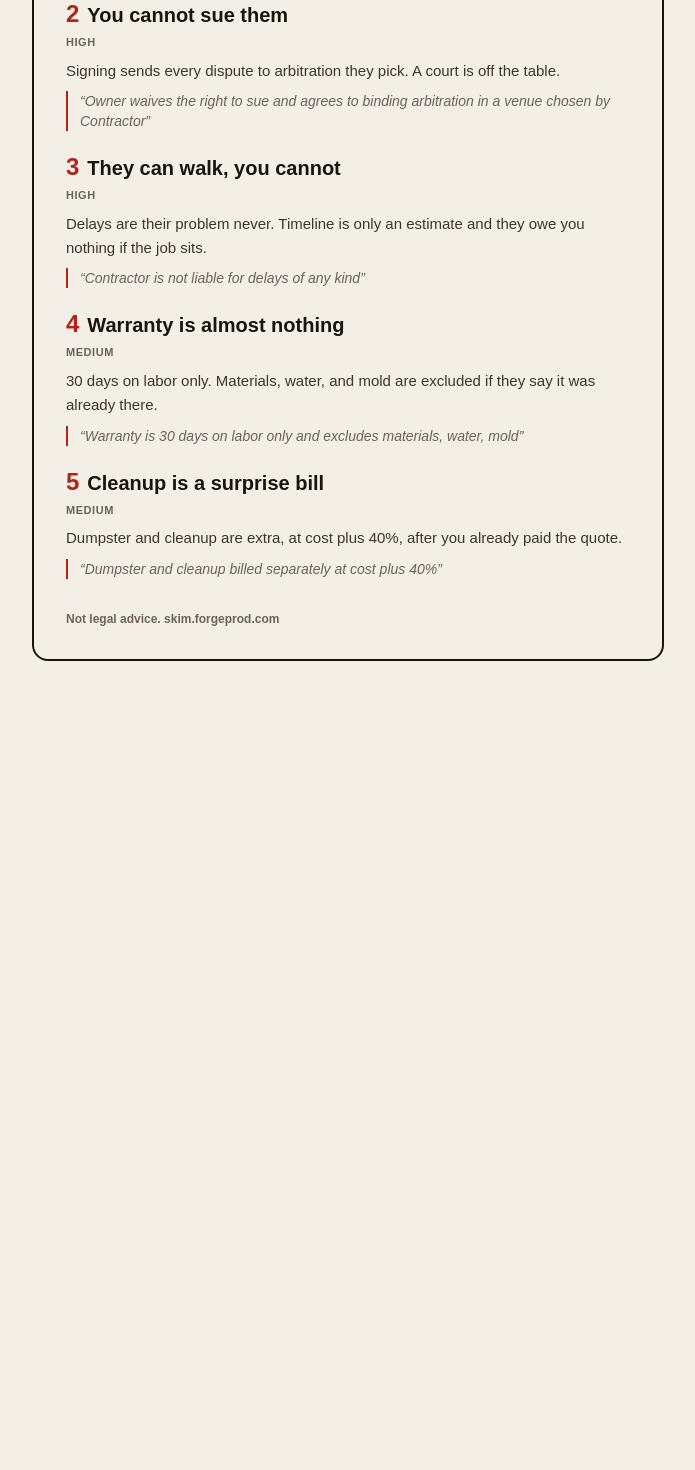
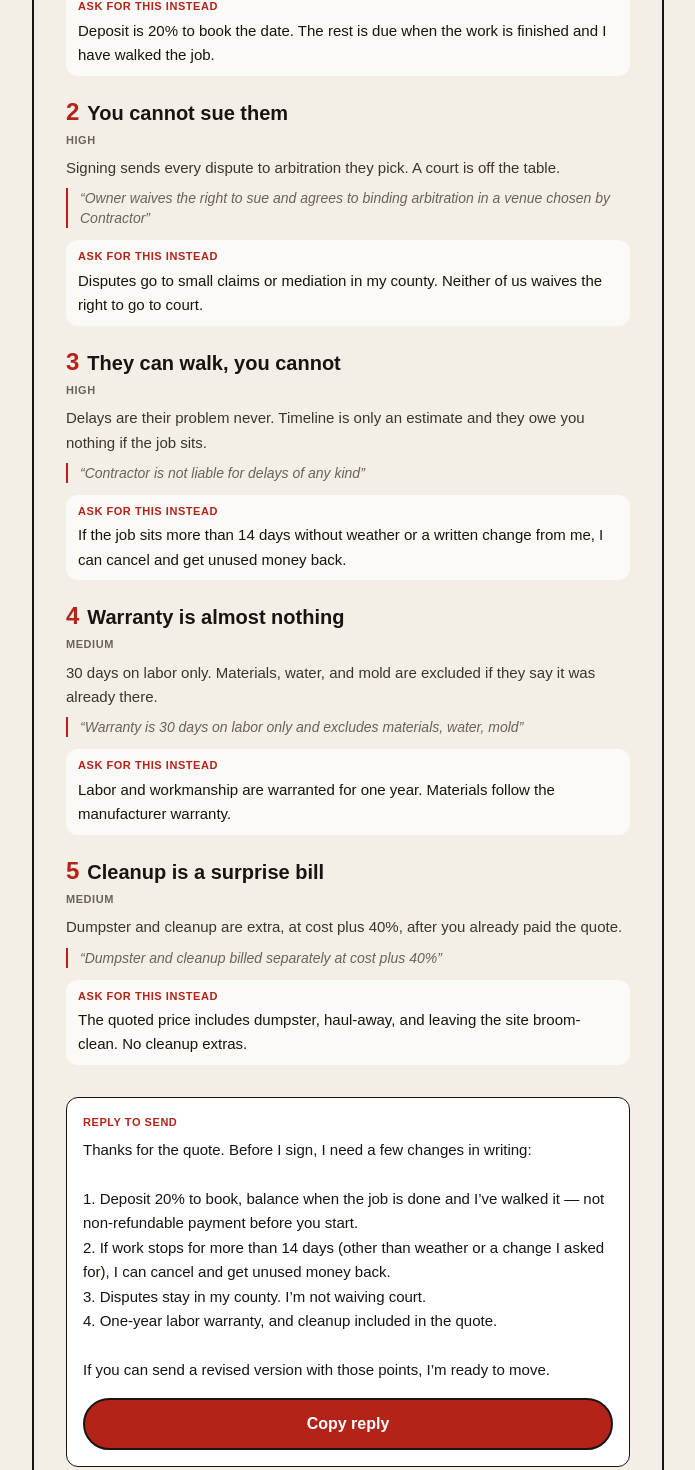
Before and after one commit to carolrnh/skim, a Next.js app: page /demo in a window 1280 px wide. Shown: the part 477-1947 px from the top of the page, without its empty margins (292-987 px from the left). Before the commit the page ends 1194 px from the top, so only its background shows below. Built offline with nearby package versions, Linux system fonts and the light colour scheme.

Commit message:
feat: PDF upload, rewrite/reply, and homepage link to /demo
Paid path is proven. Persist extract + report output in git, and put the
sample report on the homepage so the next visitor can see it before $9.

```diff
--- a/package.json
+++ b/package.json
@@ -12,7 +12,8 @@
     "next": "16.3.1",
     "react": "19.2.8",
     "react-dom": "19.2.8",
-    "stripe": "^22.5.0"
+    "stripe": "^22.5.0",
+    "unpdf": "^1.8.1"
   },
   "devDependencies": {
     "@tailwindcss/postcss": "^4",
--- a/src/app/CheckForm.tsx
+++ b/src/app/CheckForm.tsx
@@ -8,10 +8,13 @@ const DRAFT_KEY = "skim-draft";
 export default function CheckForm() {
   const [text, setText] = useState("");
   const [flags, setFlags] = useState<Flag[] | null>(null);
+  const [reply, setReply] = useState("");
   const [error, setError] = useState("");
   const [loading, setLoading] = useState(false);
   const [sessionId, setSessionId] = useState("");
   const [paid, setPaid] = useState(false);
+  const [reading, setReading] = useState(false);
+  const [fileName, setFileName] = useState("");
 
   useEffect(() => {
     const params = new URLSearchParams(window.location.search);
@@ -39,6 +42,7 @@ export default function CheckForm() {
   async function runCheck(doc: string, sid: string) {
     setError("");
     setFlags(null);
+    setReply("");
     setLoading(true);
     try {
       const res = await fetch("/api/check", {
@@ -52,6 +56,7 @@ export default function CheckForm() {
         return;
       }
       setFlags(data.flags || []);
+      setReply(typeof data.reply === "string" ? data.reply : "");
       window.setTimeout(() => {
         document.getElementById("skim-report")?.scrollIntoView({ behavior: "smooth", block: "start" });
       }, 50);
@@ -59,6 +64,37 @@ export default function CheckForm() {
       setError("Network error. Try again.");
     } finally {
       setLoading(false);
+    }
+  }
+
+  async function onPdf(e: React.ChangeEvent<HTMLInputElement>) {
+    const file = e.target.files?.[0];
+    e.target.value = "";
+    if (!file) return;
+    setError("");
+    setReading(true);
+    try {
+      const body = new FormData();
+      body.append("file", file);
+      const res = await fetch("/api/extract", { method: "POST", body });
+      const data = await res.json();
+      if (!res.ok) {
+        setFileName("");
+        setError(data.error || "Could not read that PDF.");
+        return;
+      }
+      const next = typeof data.text === "string" ? data.text : "";
+      setText(next);
+      setFileName(file.name);
+      sessionStorage.setItem(DRAFT_KEY, next);
+      if (data.truncated) {
+        setError("Read the first part of this PDF (20,000 character cap).");
+      }
+    } catch {
+      setFileName("");
+      setError("Could not read that PDF.");
+    } finally {
+      setReading(false);
     }
   }
 
@@ -95,16 +131,32 @@ export default function CheckForm() {
   return (
     <div>
       <form onSubmit={onSubmit} className="space-y-4">
+        <label className="flex cursor-pointer items-center justify-between gap-3 rounded-xl border border-dashed border-[#d9cfc0] bg-white px-4 py-3 text-sm font-bold text-[#1a1410]">
+          <span>{reading ? "Reading PDF…" : "Upload a PDF"}</span>
+          <span className="truncate text-xs font-semibold text-[#6b6258]">
+            {fileName || "or paste below"}
+          </span>
+          <input
+            type="file"
+            accept="application/pdf,.pdf"
+            onChange={(e) => void onPdf(e)}
+            disabled={loading || reading}
+            className="sr-only"
+          />
+        </label>
         <textarea
           value={text}
-          onChange={(e) => setText(e.target.value)}
+          onChange={(e) => {
+            setText(e.target.value);
+            if (fileName) setFileName("");
+          }}
           placeholder="Paste a lease, contractor quote, gym contract, or terms…"
           rows={10}
           className="w-full rounded-xl border border-[#d9cfc0] bg-white px-4 py-3 text-[15px] leading-relaxed text-[#1a1410] outline-none focus:border-[#b42318]"
         />
         <button
           type="submit"
-          disabled={loading}
+          disabled={loading || reading}
           className="rounded-full bg-[#b42318] px-6 py-3 text-sm font-bold text-white disabled:opacity-60"
         >
           {loading
@@ -113,7 +165,7 @@ export default function CheckForm() {
               : "Sending you to Stripe…"
             : paid
               ? "Run this skim"
-              : "Pay $9 — then see 5 flags"}
+              : "Pay $9 — flags, rewrites, and a reply"}
         </button>
         <p className="text-xs text-[#6b6258]">
           {paid
@@ -128,7 +180,14 @@ export default function CheckForm() {
 
       {flags && flags.length > 0 ? (
         <div className="mt-10">
-          <FlagReport flags={flags} onAgain={() => setFlags(null)} />
+          <FlagReport
+            flags={flags}
+            reply={reply}
+            onAgain={() => {
+              setFlags(null);
+              setReply("");
+            }}
+          />
         </div>
       ) : null}
     </div>
--- a/src/app/FlagReport.tsx
+++ b/src/app/FlagReport.tsx
@@ -6,10 +6,11 @@ export type Flag = {
   title: string;
   why: string;
   quote: string;
+  rewrite: string;
   severity: "high" | "medium" | "low";
 };
 
-function flagsToText(flags: Flag[]) {
+function reportToText(flags: Flag[], reply: string) {
   const lines = [
     "SKIM — 5 red flags",
     "Not legal advice.",
@@ -17,28 +18,46 @@ function flagsToText(flags: Flag[]) {
     "",
     ...flags.map((f, i) => {
       const q = f.quote ? `\n   “${f.quote}”` : "";
-      return `${i + 1}. [${f.severity.toUpperCase()}] ${f.title}\n   ${f.why}${q}`;
+      const r = f.rewrite ? `\n   Ask for this instead: ${f.rewrite}` : "";
+      return `${i + 1}. [${f.severity.toUpperCase()}] ${f.title}\n   ${f.why}${q}${r}`;
     }),
   ];
+  if (reply) {
+    lines.push("", "Reply to send", reply);
+  }
   return lines.join("\n");
 }
 
 export default function FlagReport({
   flags,
+  reply = "",
   onAgain,
 }: {
   flags: Flag[];
+  reply?: string;
   onAgain?: () => void;
 }) {
   const [copied, setCopied] = useState(false);
+  const [replyCopied, setReplyCopied] = useState(false);
 
   async function copyAll() {
     try {
-      await navigator.clipboard.writeText(flagsToText(flags));
+      await navigator.clipboard.writeText(reportToText(flags, reply));
       setCopied(true);
       window.setTimeout(() => setCopied(false), 1800);
     } catch {
       setCopied(false);
+    }
+  }
+
+  async function copyReply() {
+    if (!reply) return;
+    try {
+      await navigator.clipboard.writeText(reply);
+      setReplyCopied(true);
+      window.setTimeout(() => setReplyCopied(false), 1800);
+    } catch {
+      setReplyCopied(false);
     }
   }
 
@@ -55,7 +74,7 @@ export default function FlagReport({
         onClick={() => void copyAll()}
         className="mt-5 w-full rounded-full bg-[#b42318] px-6 py-3 text-base font-black text-white"
       >
-        {copied ? "Copied" : "Copy all 5 flags"}
+        {copied ? "Copied" : "Copy report"}
       </button>
 
       <p className="mt-4 text-sm font-bold uppercase tracking-wide text-[#b42318]">
@@ -78,9 +97,37 @@ export default function FlagReport({
                 “{f.quote}”
               </blockquote>
             ) : null}
+            {f.rewrite ? (
+              <div className="mt-3 rounded-xl bg-white/70 px-3 py-2">
+                <p className="text-[11px] font-bold uppercase tracking-wider text-[#b42318]">
+                  Ask for this instead
+                </p>
+                <p className="mt-1 text-[15px] leading-relaxed text-[#1a1410]">
+                  {f.rewrite}
+                </p>
+              </div>
+            ) : null}
           </li>
         ))}
       </ol>
+
+      {reply ? (
+        <div className="mt-8 rounded-xl border border-[#1a1410] bg-white p-4">
+          <p className="text-[11px] font-bold uppercase tracking-wider text-[#b42318]">
+            Reply to send
+          </p>
+          <p className="mt-2 whitespace-pre-wrap text-[15px] leading-relaxed text-[#1a1410]">
+            {reply}
+          </p>
+          <button
+            type="button"
+            onClick={() => void copyReply()}
+            className="mt-4 w-full rounded-full border-2 border-[#1a1410] bg-[#b42318] px-6 py-3 text-base font-black text-white"
+          >
+            {replyCopied ? "Copied reply" : "Copy reply"}
+          </button>
+        </div>
+      ) : null}
 
       <p className="mt-8 text-xs font-semibold text-[#6b6258]">
         Not legal advice. skim.forgeprod.com
--- a/src/app/api/check/route.ts
+++ b/src/app/api/check/route.ts
@@ -8,6 +8,7 @@ type Flag = {
   title: string;
   why: string;
   quote: string;
+  rewrite: string;
   severity: "high" | "medium" | "low";
 };
 
@@ -42,12 +43,14 @@ export async function POST(req: NextRequest) {
   }
 
   const system = `You skim contracts, leases, contractor quotes, and terms of service for a regular person.
-Return ONLY valid JSON: {"flags":[{"title":"","why":"","quote":"","severity":"high|medium|low"}]}
+Return ONLY valid JSON: {"flags":[{"title":"","why":"","quote":"","rewrite":"","severity":"high|medium|low"}],"reply":""}
 Rules:
 - Exactly 5 flags, worst first.
 - title: 6 words max, no legalese.
 - why: one or two sentences in plain English. What they could lose.
 - quote: a short span copied from the document, or "" if you must paraphrase.
+- rewrite: one or two sentences they can ask the other side to put in instead. Plain English. A replacement clause, not a lecture.
+- reply: one short first-person message they can paste to the other party. Polite and firm. Names the 2–3 worst issues and asks for those rewrites. No threats. No "I will sue." 80–140 words. Not a lawyer letter.
 - Not legal advice. No invented clauses. If the doc is thin, say so in why.
 - Never mention being an AI.`;
 
@@ -78,7 +81,7 @@ Rules:
 
   const data = await res.json();
   const raw = data?.choices?.[0]?.message?.content || "";
-  const flags = parseFlags(raw);
+  const { flags, reply } = parseCheck(raw);
   if (flags.length === 0) {
     return NextResponse.json(
       { error: "Could not read flags from this document. Try a longer paste." },
@@ -86,29 +89,40 @@ Rules:
     );
   }
 
-  return NextResponse.json({ flags, model: MODEL });
+  return NextResponse.json({ flags, reply, model: MODEL });
 }
 
-function parseFlags(raw: string): Flag[] {
+function parseCheck(raw: string): { flags: Flag[]; reply: string } {
   const start = raw.indexOf("{");
   const end = raw.lastIndexOf("}");
-  if (start < 0 || end <= start) return [];
+  if (start < 0 || end <= start) return { flags: [], reply: "" };
   try {
     const parsed = JSON.parse(raw.slice(start, end + 1));
     const list = Array.isArray(parsed.flags) ? parsed.flags : [];
-    return list
-      .map((f: { title?: string; why?: string; quote?: string; severity?: string }) => ({
+    const flags = list
+      .map(
+        (f: {
+          title?: string;
+          why?: string;
+          quote?: string;
+          rewrite?: string;
+          severity?: string;
+        }) => ({
           title: String(f.title || "").slice(0, 80),
           why: String(f.why || "").slice(0, 400),
           quote: String(f.quote || "").slice(0, 240),
+          rewrite: String(f.rewrite || "").slice(0, 400),
           severity:
             f.severity === "high" || f.severity === "medium" || f.severity === "low"
               ? f.severity
               : "medium",
-      }))
+        })
+      )
       .filter((f: Flag) => f.title && f.why)
       .slice(0, 5);
+    const reply = String(parsed.reply || "").slice(0, 1200).trim();
+    return { flags, reply };
   } catch {
-    return [];
+    return { flags: [], reply: "" };
   }
 }
--- /dev/null
+++ b/src/app/api/extract/route.ts
@@ -0,0 +1,67 @@
+import { NextRequest, NextResponse } from "next/server";
+import { extractText, getDocumentProxy } from "unpdf";
+
+export const runtime = "nodejs";
+
+const MAX_BYTES = 8 * 1024 * 1024;
+const MAX_CHARS = 20_000;
+const PDF_MAGIC = [0x25, 0x50, 0x44, 0x46]; // %PDF
+
+export async function POST(req: NextRequest) {
+  const form = await req.formData().catch(() => null);
+  const file = form?.get("file");
+  if (!(file instanceof File) || file.size === 0) {
+    return NextResponse.json({ error: "Choose a PDF." }, { status: 400 });
+  }
+  if (file.size > MAX_BYTES) {
+    return NextResponse.json(
+      { error: "PDF is too large. Cap is 8 MB." },
+      { status: 413 }
+    );
+  }
+
+  const bytes = new Uint8Array(await file.arrayBuffer());
+  if (!isPdf(bytes)) {
+    return NextResponse.json({ error: "That file is not a PDF." }, { status: 400 });
+  }
+
+  try {
+    const pdf = await getDocumentProxy(bytes);
+    const extracted = await extractText(pdf, { mergePages: true });
+    const raw = Array.isArray(extracted.text)
+      ? extracted.text.join("\n")
+      : String(extracted.text || "");
+    const text = raw.replace(/\u0000/g, "").replace(/[ \t]+\n/g, "\n").trim();
+    if (text.length < 40) {
+      return NextResponse.json(
+        {
+          error:
+            "This PDF has no readable text. If it is a scan, paste the wording instead.",
+        },
+        { status: 422 }
+      );
+    }
+    return NextResponse.json({
+      text: text.slice(0, MAX_CHARS),
+      truncated: text.length > MAX_CHARS,
+      pages: extracted.totalPages ?? null,
+    });
+  } catch (e) {
+    const msg = e instanceof Error ? e.message : "";
+    console.error("[skim extract]", msg.slice(0, 400));
+    if (/password/i.test(msg)) {
+      return NextResponse.json(
+        { error: "This PDF is locked. Unlock it, or paste the text." },
+        { status: 422 }
+      );
+    }
+    return NextResponse.json(
+      { error: "Could not read that PDF. Try paste." },
+      { status: 422 }
+    );
+  }
+}
+
+function isPdf(bytes: Uint8Array) {
+  return bytes.length >= 5 && PDF_MAGIC.every((b, i) => bytes[i] === b);
+}
--- a/src/app/demo/page.tsx
+++ b/src/app/demo/page.tsx
@@ -6,32 +6,51 @@ const DEMO_FLAGS: Flag[] = [
     title: "You pay before any work",
     why: "Half is due on signing and the rest before they start. If they never show up, that money is already gone.",
     quote: "50% due on signing, remainder due before work begins, non-refundable",
+    rewrite:
+      "Deposit is 20% to book the date. The rest is due when the work is finished and I have walked the job.",
   },
   {
     severity: "high",
     title: "You cannot sue them",
     why: "Signing sends every dispute to arbitration they pick. A court is off the table.",
     quote: "Owner waives the right to sue and agrees to binding arbitration in a venue chosen by Contractor",
+    rewrite:
+      "Disputes go to small claims or mediation in my county. Neither of us waives the right to go to court.",
   },
   {
     severity: "high",
     title: "They can walk, you cannot",
     why: "Delays are their problem never. Timeline is only an estimate and they owe you nothing if the job sits.",
     quote: "Contractor is not liable for delays of any kind",
+    rewrite:
+      "If the job sits more than 14 days without weather or a written change from me, I can cancel and get unused money back.",
   },
   {
     severity: "medium",
     title: "Warranty is almost nothing",
     why: "30 days on labor only. Materials, water, and mold are excluded if they say it was already there.",
     quote: "Warranty is 30 days on labor only and excludes materials, water, mold",
+    rewrite:
+      "Labor and workmanship are warranted for one year. Materials follow the manufacturer warranty.",
   },
   {
     severity: "medium",
     title: "Cleanup is a surprise bill",
     why: "Dumpster and cleanup are extra, at cost plus 40%, after you already paid the quote.",
     quote: "Dumpster and cleanup billed separately at cost plus 40%",
+    rewrite:
+      "The quoted price includes dumpster, haul-away, and leaving the site broom-clean. No cleanup extras.",
   },
 ];
+
+const DEMO_REPLY = `Thanks for the quote. Before I sign, I need a few changes in writing:
+
+1. Deposit 20% to book, balance when the job is done and I’ve walked it — not non-refundable payment before you start.
+2. If work stops for more than 14 days (other than weather or a change I asked for), I can cancel and get unused money back.
+3. Disputes stay in my county. I’m not waiving court.
+4. One-year labor warranty, and cleanup included in the quote.
+
+If you can send a revised version with those points, I’m ready to move.`;
 
 export default function DemoPage() {
   return (
@@ -42,7 +61,7 @@ export default function DemoPage() {
           skim.forgeprod.com
         </a>
       </p>
-      <FlagReport flags={DEMO_FLAGS} />
+      <FlagReport flags={DEMO_FLAGS} reply={DEMO_REPLY} />
     </main>
   );
 }
--- a/src/app/layout.tsx
+++ b/src/app/layout.tsx
@@ -13,9 +13,9 @@ const geistMono = Geist_Mono({
 });
 
 export const metadata: Metadata = {
-  title: "Skim — 5 red flags in any contract",
+  title: "Skim — flags, a rewrite, and a reply",
   description:
-    "Paste a lease, contractor quote, or terms. Get five plain-English red flags. $9 per check. Not legal advice.",
+    "Upload a PDF or paste a lease, contractor quote, or terms. Get five red flags, a rewrite of each, and a message to send back. $9 per check. Not legal advice.",
 };
 
 export default function RootLayout({ children }: LayoutProps<"/">) {
```
Also changed, not shown: src/app/page.tsx (+11 -4 lines), 2 other files (tests, documents, lock files or other folders). Lines whose indentation alone changed are shown as unchanged.
